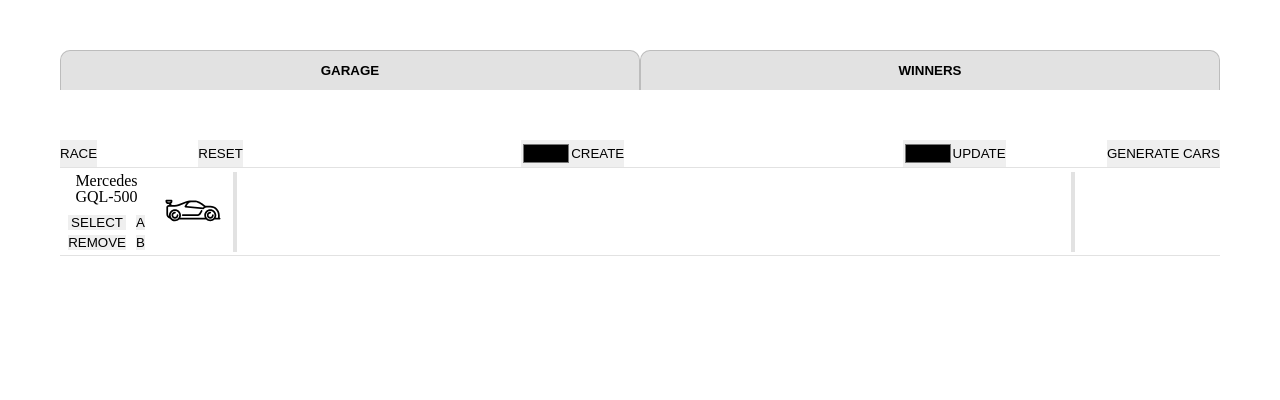
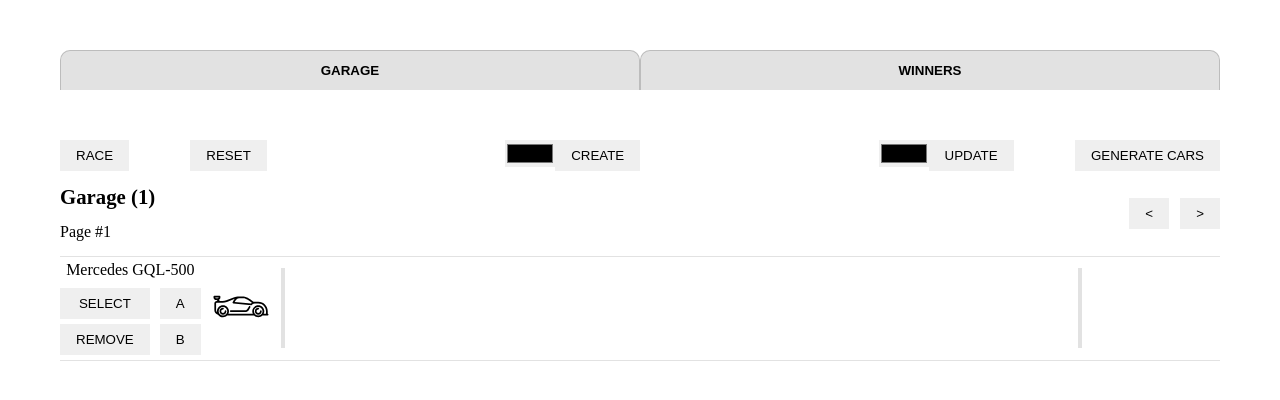
Before and after one commit to solidados/async-race, a React (Vite) app: page / in a window 1280 px wide. Shown: the top 400 px of the page. Built offline with nearby package versions, Linux system fonts and the light colour scheme.

Commit message:
feat: add titles for garage info and page nav buttons

```diff
--- a/src/components/garage/Garage.tsx
+++ b/src/components/garage/Garage.tsx
@@ -12,6 +12,16 @@ const Garage = () => (
       <CarFeatures blockName={'update'} />
       <Button className={'garage-btn-generate-cars'} text={'generate cars'} />
     </div>
+    <div className="garage-info">
+      <div className="garage-info-wrapper">
+        <h2>Garage (1)</h2>
+        <h3>Page #1</h3>
+      </div>
+      <div className="page-controls">
+        <Button className="page-prev" text={'<'} />
+        <Button className="page-next" text={'>'} />
+      </div>
+    </div>
     <CarTrack />
   </div>
 );
--- a/src/components/garage/styles.scss
+++ b/src/components/garage/styles.scss
@@ -2,6 +2,7 @@
   &-menu {
     display: flex;
     justify-content: space-between;
+    margin-bottom: 1rem;
   }
   &-btn {
     &-race {
@@ -11,4 +12,23 @@
     &-generate-cars {
     }
   }
+  &-info {
+    display: flex;
+    justify-content: space-between;
+    margin-bottom: 1rem;
+    & h2 {
+      font-size: 1.3rem;
+      font-weight: 600;
+      margin-bottom: 1rem;
+    }
+    & h3 {
+    }
+  }
+  .page {
+    &-controls {
+      display: flex;
+      align-items: center;
+      gap: 0.7rem;
+    }
+  }
 }
--- a/src/ui/buttons/Button.tsx
+++ b/src/ui/buttons/Button.tsx
@@ -8,7 +8,10 @@ type ButtonProps = {
 
 const Button: FC<ButtonProps> = (props) => (
   // <button onClick={props.onClick}>{props.text}</button>
-  <button className={props.className} style={{ textTransform: 'uppercase' }}>
+  <button
+    className={props.className}
+    style={{ padding: '0.5rem 1rem', textTransform: 'uppercase' }}
+  >
     {props.text}
   </button>
 );
```
